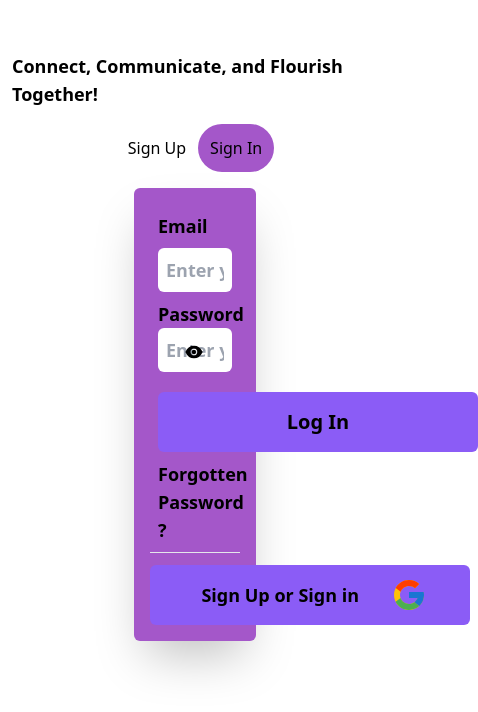
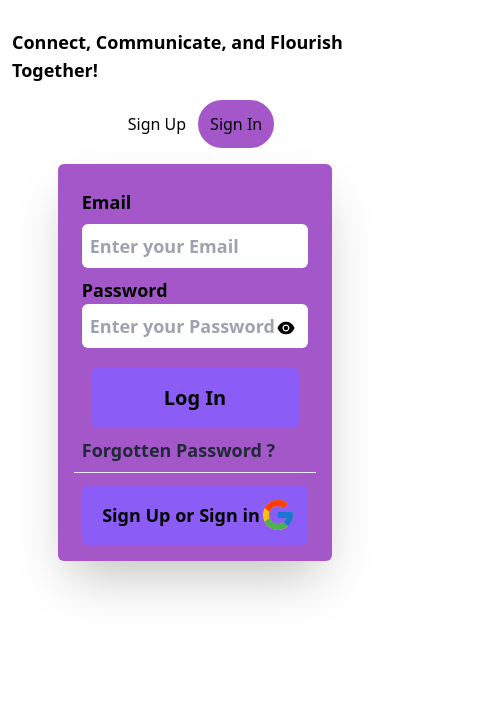
Before and after one commit to krishnamahto021/chatApp, a React (Create React App) app in the folder frontend/: page / in a window 390 px wide. Both pictures are taken after a click on the button "Sign In". Shown: the top 712 px of the page, 478 px wide, since content can reach past the window. Built offline with nearby package versions, Linux system fonts and the light colour scheme; a web font is replaced by a local one.

Commit message:
Add responsivness to the homePage

```diff
--- a/frontend/src/pages/homePage.js
+++ b/frontend/src/pages/homePage.js
@@ -22,7 +22,7 @@ const HomePage = () => {
 
   return (
     <>
-      <div className="container flex flex-col items-center justify-evenly mt-10 p-3">
+      <div className="container flex flex-col items-center  justify-evenly mt-4 p-3 w-screen md:mt-10">
         <span className="text-lg font-semibold">
           Connect, Communicate, and Flourish Together!
         </span>
--- a/frontend/src/pages/signIn.js
+++ b/frontend/src/pages/signIn.js
@@ -43,7 +43,7 @@ const SignIn = () => {
 
   return (
     <>
-      <div className="signInContainer shadow-2xl w-1/3 bg-[#a457c9] block m-auto  rounded-md p-4">
+      <div className="signInContainer shadow-2xl w-3/4 bg-[#a457c9] block m-auto  rounded-md p-4 md:w-2/3 lg:w-1/3 ">
         <form
           className="flex flex-col gap-2 p-2 text-lg font-semibold "
           onSubmit={submitHandler}
@@ -73,20 +73,20 @@ const SignIn = () => {
               }}
             >
               {!showPassword ? (
-                <AiFillEye className="inline  -m-12 text-xl" />
+                <AiFillEye className="inline  -m-8 text-xl md:-m-10" />
               ) : (
-                <AiFillEyeInvisible className="inline  -m-12 text-xl" />
+                <AiFillEyeInvisible className="inline  -m-8 text-xl md:-m-10" />
               )}
             </span>
           </div>
 
-          <button className="bg-violet-500 hover:bg-violet-600  w-80 rounded-md text-xl  transition-all block m-auto p-4 mt-3">
+          <button className="bg-violet-500 hover:bg-violet-600  w-52 rounded-md text-xl  transition-all block m-auto p-4 mt-3 md:w-72">
             Log In
           </button>
-          <Link to={"/user/forgotten-password"}>Forgotten Password ? </Link>
+          <Link to={"/user/forgotten-password"} className='text-gray-800 hover:text-gray-900'>Forgotten Password ? </Link>
         </form>
         <hr></hr>
-        <div className="bg-violet-500 hover:bg-violet-600  w-80 rounded-md   transition-all block m-auto p-3 mt-3 text-lg font-semibold">
+        <div className="bg-violet-500 hover:bg-violet-600  w-fit rounded-md   transition-all block m-auto p-3 mt-3 text-lg font-semibold md:w-72">
           <Link
             to={"http://localhost:5000/user/auth/google"}
             className="flex justify-evenly items-center"
--- a/frontend/src/pages/signUp.js
+++ b/frontend/src/pages/signUp.js
@@ -91,7 +91,7 @@ const SignUp = () => {
 
   return (
     <>
-      <div className="signUpContainer shadow-2xl w-1/3 bg-[#a457c9] block m-auto  rounded-md p-4">
+      <div className="signUpContainer shadow-2xl w-3/4 bg-[#a457c9] block m-auto  rounded-md p-4 md:w-2/3 lg:w-1/3 ">
         <form
           className="flex flex-col gap-2 p-2 text-lg font-semibold "
           onSubmit={submitHandler}
@@ -129,9 +129,9 @@ const SignUp = () => {
               }}
             >
               {!showPassword ? (
-                <AiFillEye className="inline  -m-12 text-xl" />
+                <AiFillEye className="inline  -m-8 text-xl md:-m-10" />
               ) : (
-                <AiFillEyeInvisible className="inline  -m-12 text-xl" />
+                <AiFillEyeInvisible className="inline  -m-8 text-xl md:-m-10" />
               )}
             </span>
           </div>
@@ -148,7 +148,7 @@ const SignUp = () => {
             <ProgressBar />
           ) : (
             <button
-              className="bg-violet-500 hover:bg-violet-600  w-80 rounded-md text-xl  transition-all block m-auto p-4 mt-3"
+              className="bg-violet-500 hover:bg-violet-600  w-fit rounded-md text-xl  transition-all block m-auto p-4 mt-3 md:w-72"
               type="submit"
             >
               Create your account
@@ -156,12 +156,12 @@ const SignUp = () => {
           )}
         </form>
         <hr></hr>
-        <div className="bg-violet-500 hover:bg-violet-600  w-80 rounded-md   transition-all block m-auto p-3 mt-3 text-lg font-semibold">
+        <div className="bg-violet-500 hover:bg-violet-600  w-fit rounded-md   transition-all block m-auto p-3 mt-3 text-lg font-semibold md:w-72">
           <Link
             to={"http://localhost:5000/user/auth/google"}
             className="flex justify-evenly items-center"
           >
-            <span className="ml-2 ">Sign Up or Sign in</span>
+            <span className="ml-2 font-semibold">Sign Up or Sign in</span>
             <FcGoogle className="text-4xl" />
           </Link>
         </div>
```
